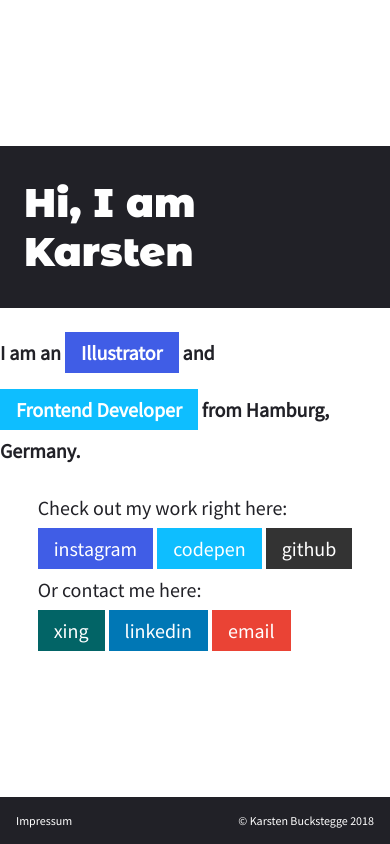
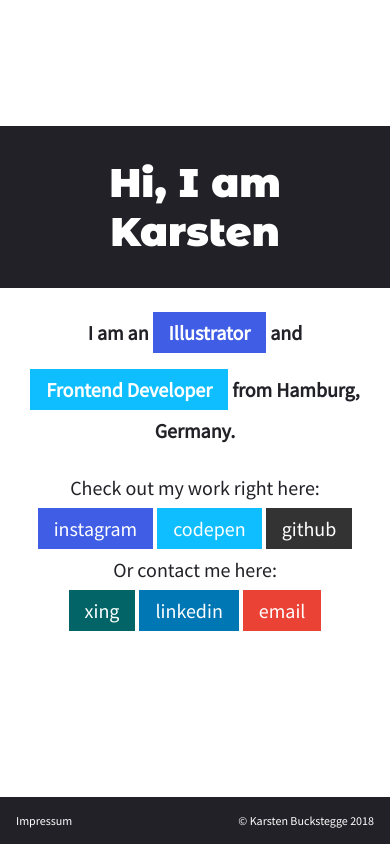
Before and after one commit to KarstenBuckstegge/karstenbuckstegge, a website: page index.html in a window 390 px wide. Drawn offline with Linux system fonts and the light colour scheme.

Commit message:
feat: super simple responsiveness

```diff
--- a/style.scss
+++ b/style.scss
@@ -20,6 +20,10 @@ body {
     font-weight: 500;
     background: white;
     color: $baseBlack;
+
+    @media only screen and (max-width: 768px) {
+        text-align: center;
+    }
 }
 
 .h1 {
@@ -32,6 +36,10 @@ body {
     font-weight: 900;
     color: white;
     background: $baseBlack;
+
+    @media only screen and (max-width: 768px) {
+        margin-top: 0;
+    }
 }
 
 .h2 {
```
Also changed, not shown: style.css.
